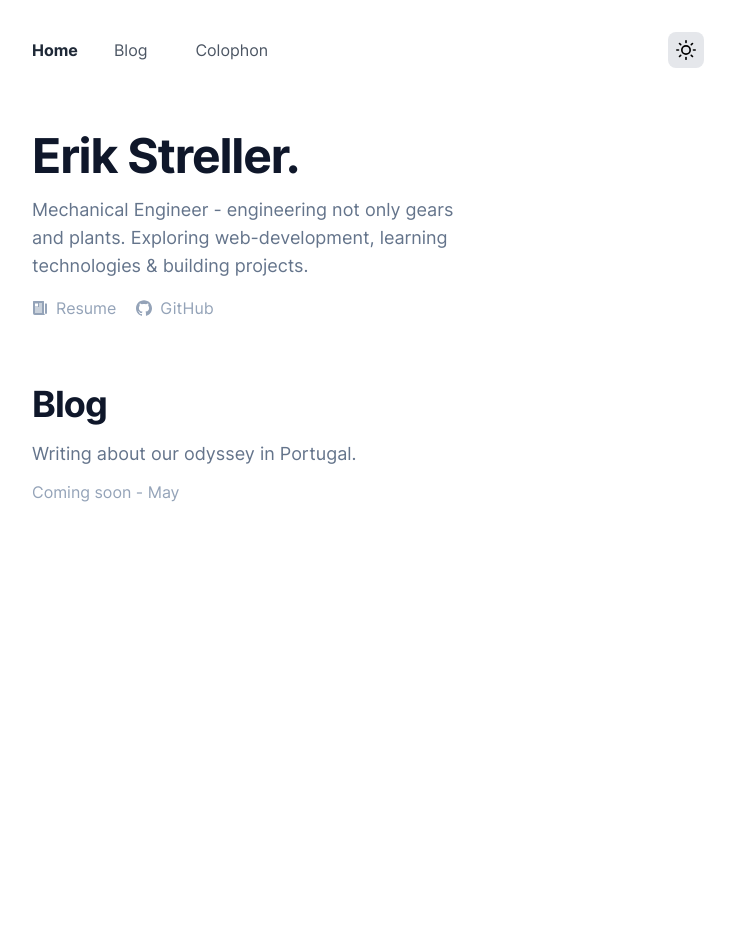
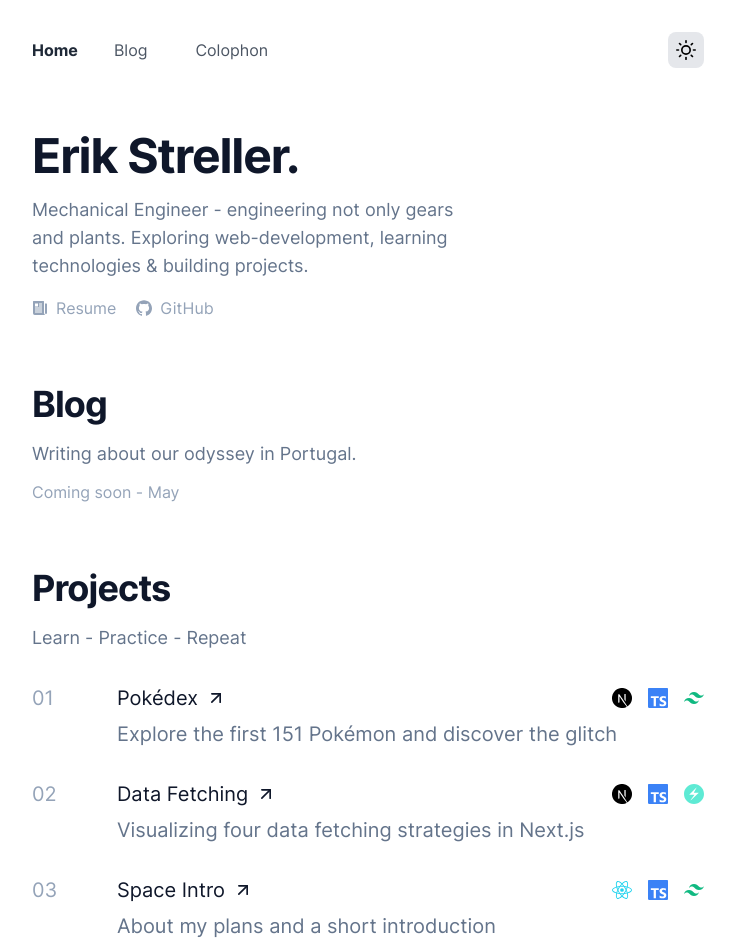
Before and after one commit to erikstreller/erikstreller.com, a Next.js app: page / in a window 1280 px wide. Shown: the top 952 px of the page, without its empty margins (272-1007 px from the left). Before the commit the page ends 800 px from the top, so only its background shows below. Built offline with nearby package versions, Linux system fonts and the light colour scheme.

Commit message:
feat: add projects section

```diff
--- a/components/Blog.tsx
+++ b/components/Blog.tsx
@@ -1,10 +1,8 @@
 export default function Blog() {
   return (
-    <div className='mb-16'>
-      <h3 className='mb-4 text-2xl font-bold tracking-tight text-slate-900 dark:text-light md:text-4xl'>
-        Blog
-      </h3>
-      <p className='mb-3 max-w-md text-slate-500 dark:text-gray-400 md:text-lg'>
+    <div className='section-spacing'>
+      <h3 className='section-heading'>Blog</h3>
+      <p className='section-description'>
         Writing about our odyssey in Portugal.
       </p>
       <p className='text-slate-400 dark:text-gray-500'>Coming soon - May</p>
--- a/components/Hero.tsx
+++ b/components/Hero.tsx
@@ -4,7 +4,7 @@ import { SiGithub } from 'react-icons/si'
 
 export default function Hero() {
   return (
-    <div className='mb-16'>
+    <div className='section-spacing'>
       <h1 className='mb-4 text-3xl font-bold tracking-tight text-slate-900 dark:text-light md:text-5xl'>
         Erik Streller.
       </h1>
--- /dev/null
+++ b/components/Projects.tsx
@@ -0,0 +1,92 @@
+import { FiArrowUpRight } from 'react-icons/fi'
+import {
+  SiChakraui,
+  SiNextdotjs,
+  SiReact,
+  SiTailwindcss,
+  SiTypescript
+} from 'react-icons/si'
+
+export default function Projects() {
+  return (
+    <div className='section-spacing'>
+      <h3 className='section-heading'>Projects</h3>
+      <p className='section-description mb-8'>Learn - Practice - Repeat</p>
+      <div className='flex flex-col space-y-8'>
+        {projects.map((project, id) => (
+          <a
+            key={id}
+            target='_blank'
+            rel='noopener noreferrer'
+            href={project.link}
+            className='group'
+          >
+            <div className='grid grid-cols-8 items-center gap-2 text-lg transition-all hover:scale-[1.01] md:text-xl'>
+              <div className='col-span-1 text-slate-400 dark:text-gray-500'>
+                {project.number}
+              </div>
+              <h4 className='col-span-6 flex items-center text-slate-900 dark:text-light'>
+                {project.name}
+                <FiArrowUpRight className='ml-2' />
+              </h4>
+              <div className='col-span-1 flex space-x-4 justify-self-end'>
+                {project.technologies.map((technology, id) => (
+                  <div key={id} className={technology.color}>
+                    {technology.icon}
+                  </div>
+                ))}
+              </div>
+              <div className='col-span-1' />
+              <div className='col-span-7 text-slate-500 dark:text-gray-400'>
+                {project.description}
+              </div>
+            </div>
+          </a>
+        ))}
+      </div>
+    </div>
+  )
+}
+
+const color = {
+  typescript: 'text-blue-500',
+  react: 'text-cyan-400',
+  tailwind: 'text-emerald-500',
+  chakra: 'text-teal-300'
+}
+
+const projects = [
+  {
+    number: '01',
+    name: 'Pokédex',
+    description: 'Explore the first 151 Pokémon and discover the glitch',
+    technologies: [
+      { name: 'Next.js', icon: <SiNextdotjs /> },
+      { name: 'Typescript', icon: <SiTypescript />, color: color.typescript },
+      { name: 'Tailwind', icon: <SiTailwindcss />, color: color.tailwind }
+    ],
+    link: 'https://pokedex-one-gamma.vercel.app/'
+  },
+  {
+    number: '02',
+    name: 'Data Fetching',
+    description: 'Visualizing four data fetching strategies in Next.js',
+    technologies: [
+      { name: 'Next.js', icon: <SiNextdotjs /> },
+      { name: 'Typescript', icon: <SiTypescript />, color: color.typescript },
+      { name: 'Chakra', icon: <SiChakraui />, color: color.chakra }
+    ],
+    link: 'https://nextjs-data-fetching-lac.vercel.app/'
+  },
+  {
+    number: '03',
+    name: 'Space Intro',
+    description: 'About my plans and a short introduction',
+    technologies: [
+      { name: 'React', icon: <SiReact />, color: color.react },
+      { name: 'Typescript', icon: <SiTypescript />, color: color.typescript },
+      { name: 'Tailwind', icon: <SiTailwindcss />, color: color.tailwind }
+    ],
+    link: 'https://erikstreller.github.io/portfolio/'
+  }
+]
--- a/pages/index.tsx
+++ b/pages/index.tsx
@@ -1,6 +1,7 @@
 import Blog from '@/components/Blog'
 import Hero from '@/components/Hero'
 import PageContainer from '@/components/PageContainer'
+import Projects from '@/components/Projects'
 import type { NextPage } from 'next'
 
 const Home: NextPage = () => {
@@ -8,6 +9,7 @@ const Home: NextPage = () => {
     <PageContainer>
       <Hero />
       <Blog />
+      <Projects />
     </PageContainer>
   )
 }
--- a/styles/globals.css
+++ b/styles/globals.css
@@ -18,6 +18,15 @@
 @layer components {
   .layout {
     @apply mx-auto w-[85%] max-w-2xl;
+  }
+  .section-heading {
+    @apply mb-4 text-2xl font-bold tracking-tight text-slate-900 dark:text-light md:text-4xl;
+  }
+  .section-description {
+    @apply mb-3 text-slate-500 dark:text-gray-400 md:text-lg;
+  }
+  .section-spacing {
+    @apply mb-16;
   }
 }
 
```
